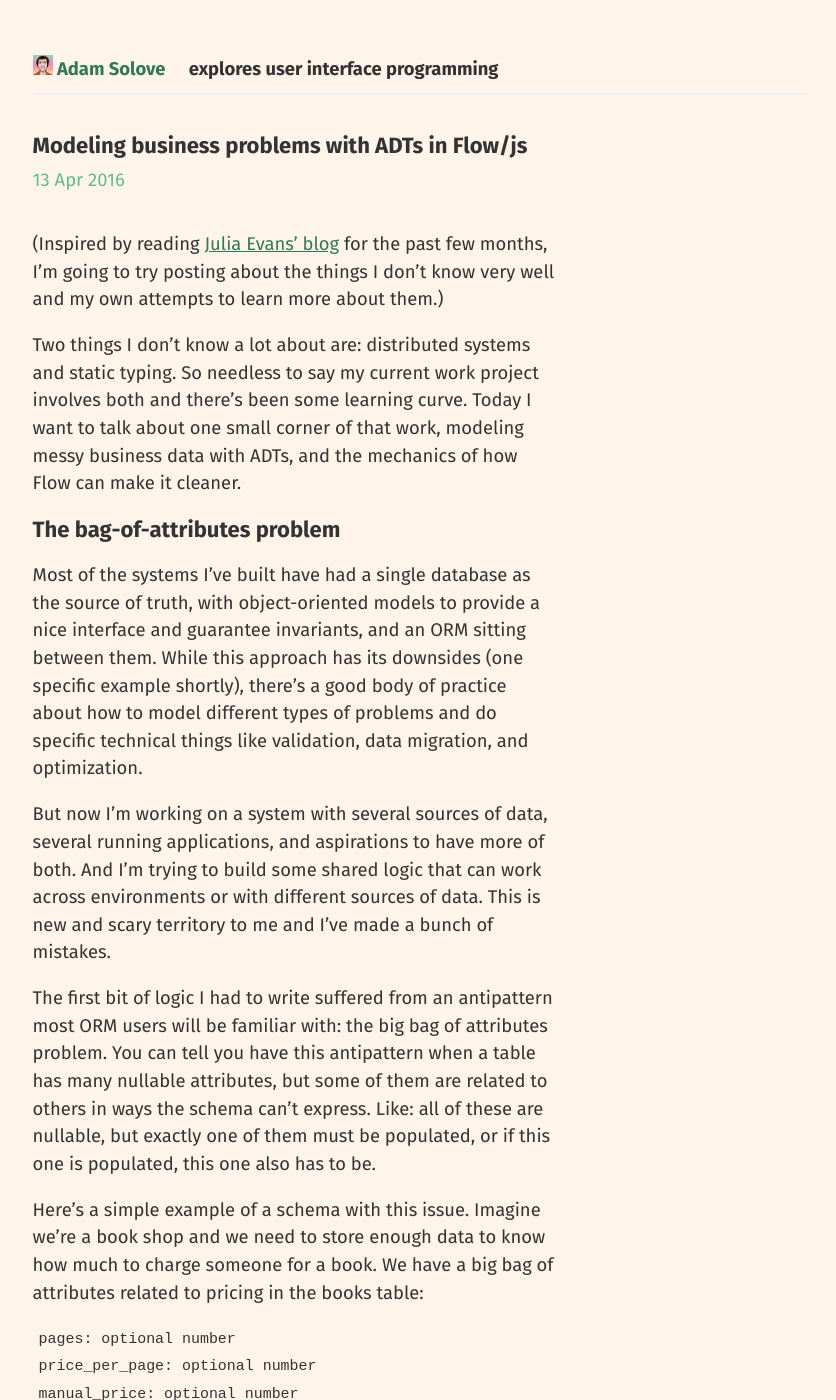
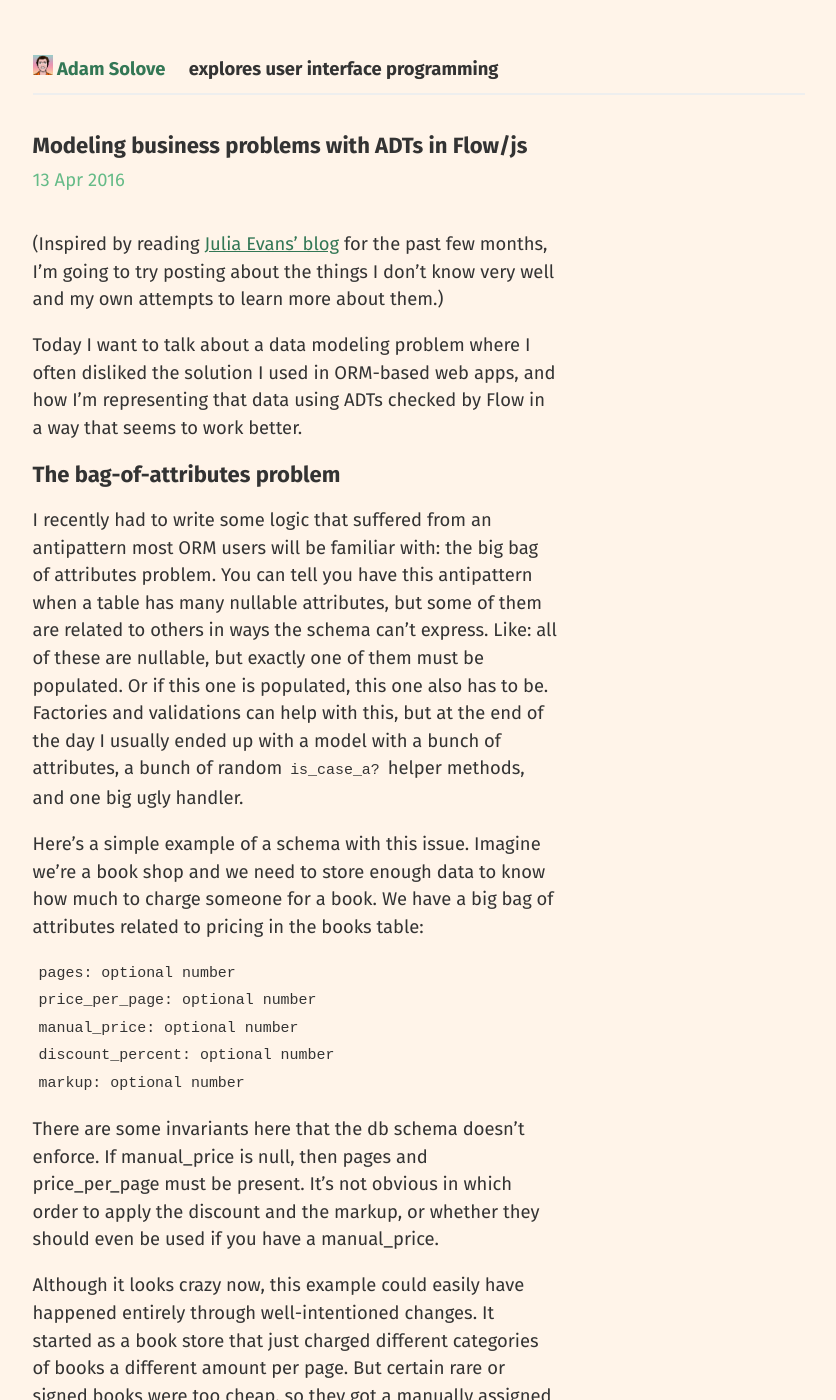
Before and after one commit to asolove/asolove.github.io, a Jekyll site: the page built from _posts/2016-04-13-modeling-with-adts.markdown, in a window 1280 px wide and 1400 px high. Shown: the whole window, without its empty margins (221-1057 px from the left). Built offline with Jekyll 4.4.1, drawn with Linux system fonts in a browser that asks for light colours; some of the changed text lies outside the part shown.

Commit message:
Rearranging so there's a semi-hook early.

````diff
--- a/_posts/2016-04-13-modeling-with-adts.markdown
+++ b/_posts/2016-04-13-modeling-with-adts.markdown
@@ -7,15 +7,11 @@ categories: js flow type
 
 (Inspired by reading [Julia Evans’ blog](http://jvns.ca) for the past few months, I’m going to try posting about the things I don’t know very well and my own attempts to learn more about them.)
 
-Two things I don’t know a lot about are: distributed systems and static typing. So needless to say my current work project involves both and there’s been some learning curve. Today I want to talk about one small corner of that work, modeling messy business data with ADTs, and the mechanics of how Flow can make it cleaner.
+Today I want to talk about a data modeling problem where I often disliked the solution I used in ORM-based web apps, and how I'm representing that data using ADTs checked by Flow in a way that seems to work better.
 
 ## The bag-of-attributes problem
 
-Most of the systems I’ve built have had a single database as the source of truth, with object-oriented models to provide a nice interface and guarantee invariants, and an ORM sitting between them. While this approach has its downsides (one specific example shortly), there’s a good body of practice about how to model different types of problems and do specific technical things like validation, data migration, and optimization.
-
-But now I’m working on a system with several sources of data, several running applications, and aspirations to have more of both. And I’m trying to build some shared logic that can work across environments or with different sources of data. This is new and scary territory to me and I’ve made a bunch of mistakes.
-
-The first bit of logic I had to write suffered from an antipattern most ORM users will be familiar with: the big bag of attributes problem. You can tell you have this antipattern when a table has many nullable attributes, but some of them are related to others in ways the schema can’t express. Like: all of these are nullable, but exactly one of them must be populated, or if this one is populated, this one also has to be.
+I recently had to write some logic that suffered from an antipattern most ORM users will be familiar with: the big bag of attributes problem. You can tell you have this antipattern when a table has many nullable attributes, but some of them are related to others in ways the schema can’t express. Like: all of these are nullable, but exactly one of them must be populated. Or if this one is populated, this one also has to be. Factories and validations can help with this, but at the end of the day I usually ended up with a model with a bunch of attributes, a bunch of random `is_case_a?` helper methods, and one big ugly handler.
 
 Here’s a simple example of a schema with this issue. Imagine we’re a book shop and we need to store enough data to know how much to charge someone for a book. We have a big bag of attributes related to pricing in the books table:
 
@@ -35,9 +31,11 @@ But persisting data in that shape (a recursive tree with different types at each
 
 Instead, you flatten it into one table with a bunch of optional attributes and use factories and methods to guarantee invariants about which attributes have to appear together. And you write one very-well unit-tested method to do the calculation in the exact right order and hope you don’t have to touch it for a while.
 
-## The challenge
+## The background
 
-But now I had this problem plus one more: I needed to have the shared logic work in different applications and ideally give the developers of those applications (e.g. probably me in a few months) an easy way to feel sure they were passing in the right data, or that changes they had made to the data wouldn’t break the shared logic.
+Most of the systems I’ve built have had a single database as the source of truth, with object-oriented models to provide a nice interface and guarantee invariants, and an ORM sitting between them. While this approach has its downsides (one specific example shortly), there’s a good body of practice about how to model different types of problems and do specific technical things like validation, data migration, and optimization.
+
+But now I’m working on a system with several sources of data, several running applications, and aspirations to have more of both. And I’m trying to build some shared logic that can work across environments or with different sources of data. This is new and scary territory to me and I’ve made a bunch of mistakes.
 
 And it was thinking about that problem that reminded me of Yaron Minsky’s great talk [Effective Ocaml](https://vimeo.com/14313378), which has several pieces of advice about modeling problems in a way that makes it possible for the type system to check that the data makes sense and even to make it more obvious what the code should do with the data. The use of ADTs, pattern matching, and exhaustiveness checking stood out to me as really useful. I have have a problem where I want to add a new case to some data, and it would be amazing if the type checker could not just tell me what I’ve broken, but actively guide me to all the code I will need to touch to make sure my new case is handled everywhere.
 
@@ -85,7 +83,12 @@ function price(pricing: Pricing): number {
 }
 ```
 
-What does this get us? Well, a few things. First, each case is super simple and obvious to implement. Second, Flow will enforce that if someone passes us a Pricing object it has to be one of those types and has to have all the data that type needs to do its job. Third, if we ever add a new pricing strategy to the data types, Flow will tell us this code no longer typechecks (since we've ignored a possible type of Pricing), and guide us to implement it here. Fourth, the code has a nice algebraic completeness to it. It is generic and naturally allows us to do things we didn't even deliberately try to put into it, like being able to apply discounts on top of a markup or the other way around.
+What does this get us? Well, a few things:
+
+1. Each case is super simple and obvious to implement.
+2. Flow will enforce that if someone passes us a Pricing object it has to be one of those types and has to have all the data that type needs to do its job.
+3. If we ever add a new pricing strategy to the data types, Flow will tell us this code no longer typechecks (since we've ignored a possible type of Pricing), and guide us to implement it here.
+4. The code has a nice algebraic completeness to it. It is generic and naturally allows us to do things we didn't even deliberately try to put into it, like being able to apply discounts on top of a markup or the other way around.
 
 Now an application with the original data schema can easily create objects of these types, nested in the order they want. If their business logic says always interpret the books table’s discount as coming after the markup, that’s fine. But if later on they want to send us markups on top of discounts, they can do that and it’ll work fine, because these types are explicit and the code itself is naturally generic.
 
````
